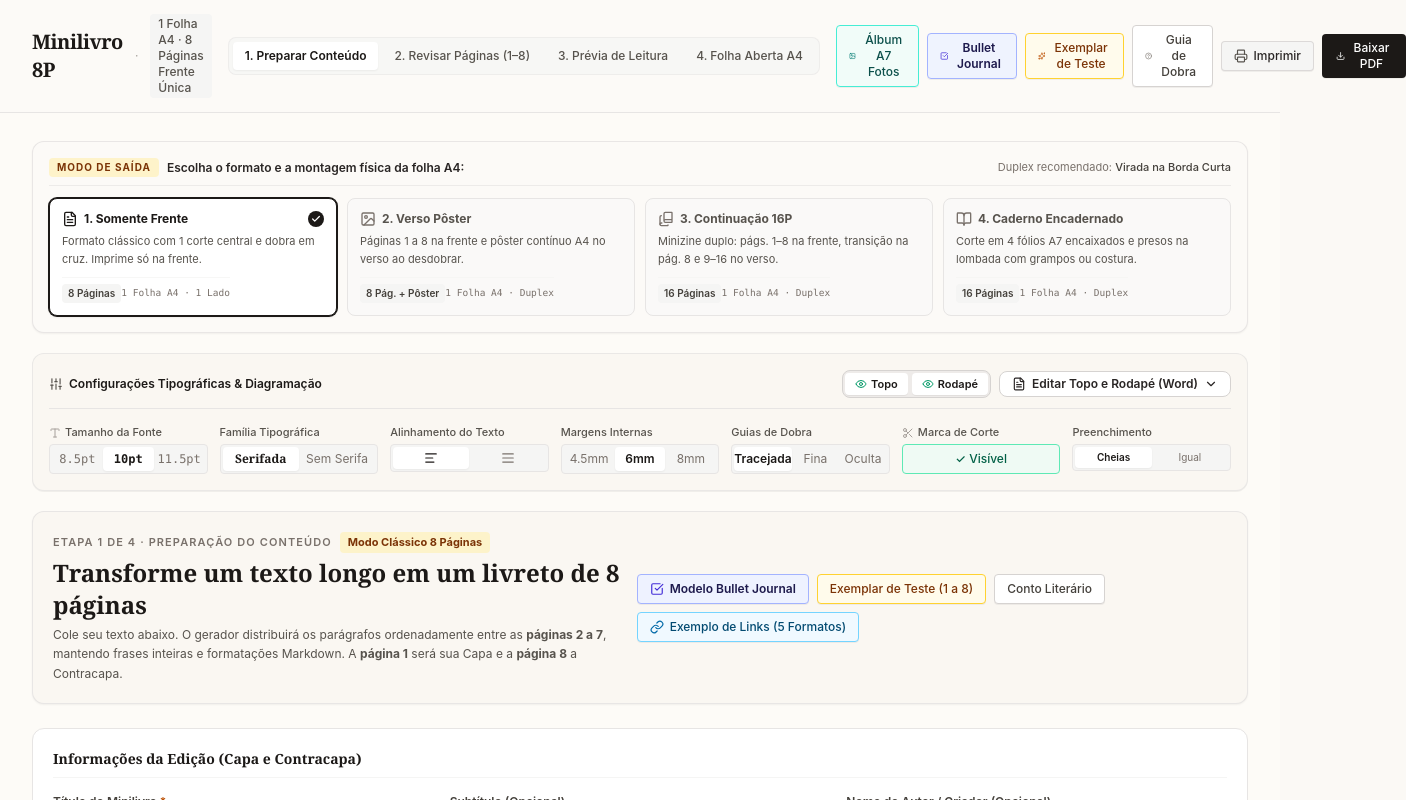
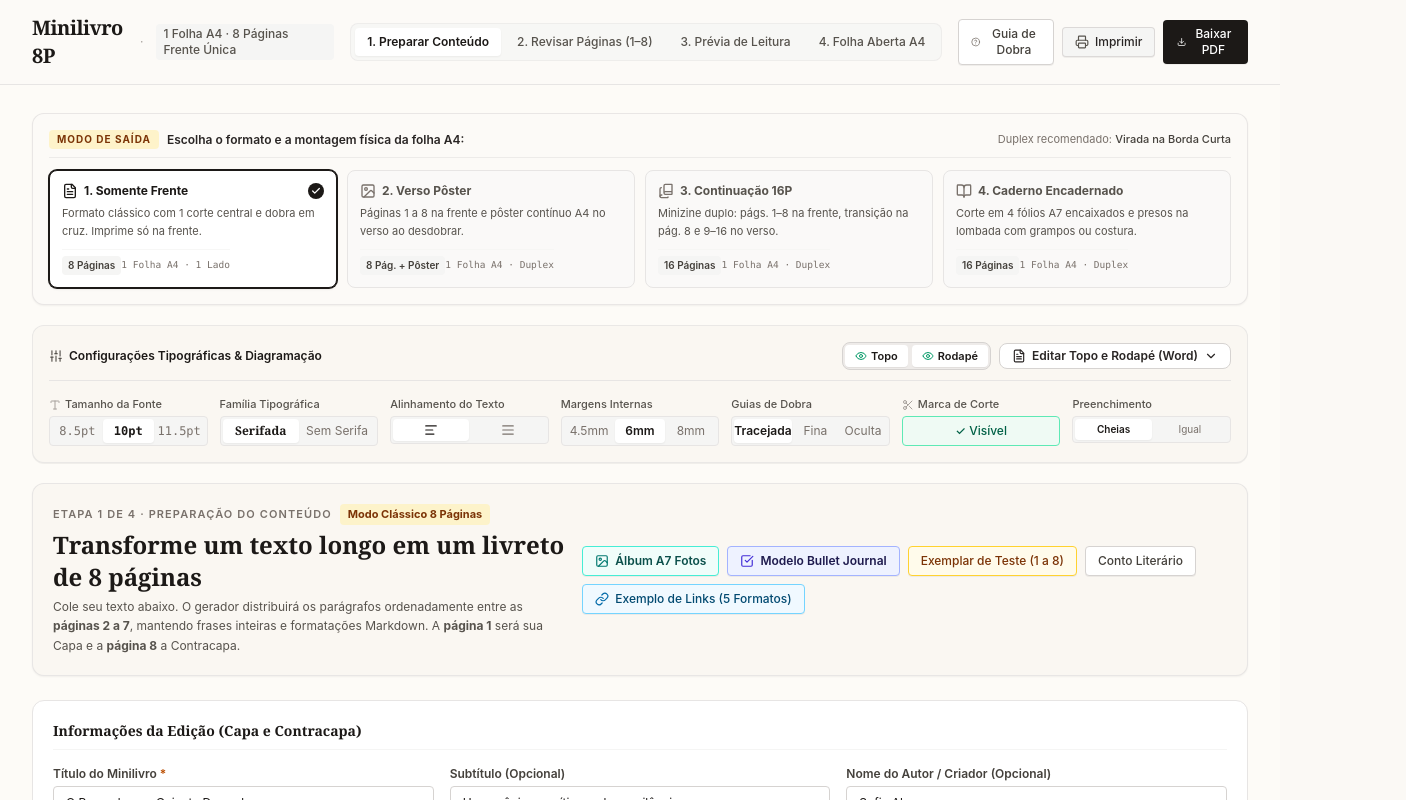
Before and after one commit to Dolfino/gerador-de-livreto-em-folha-a4, a React (Vite) app: page / in a window 1280 px wide. Shown: the top 800 px of the page, 1406 px wide, since content can reach past the window. Built offline with nearby package versions, Linux system fonts and the light colour scheme.

Commit message:
Keep example templates in preparation step

```diff
--- a/src/App.tsx
+++ b/src/App.tsx
@@ -629,9 +629,6 @@ export default function App() {
       <Header
         onDownloadPDF={handleDownloadPDF}
         onPrint={handleOpenPrintModal}
-        onLoadTestBooklet={handleLoadTestBooklet}
-        onLoadImageTestBooklet={handleLoadImageTestBooklet}
-        onLoadBulletJournal={handleLoadBulletJournal}
         onOpenGuide={() => setIsGuideOpen(true)}
         activeTab={activeTab}
         setActiveTab={setActiveTab}
@@ -706,6 +703,7 @@ export default function App() {
             onLoadTest16PBooklet={handleLoadTest16PBooklet}
             onLoadMarkdownLinksSample={handleLoadMarkdownLinksSample}
             onLoadBulletJournal={handleLoadBulletJournal}
+            onLoadImageTestBooklet={handleLoadImageTestBooklet}
             onGoToPages={() => {
               handleDistribute();
               setActiveTab('pages');
--- a/src/components/Header.tsx
+++ b/src/components/Header.tsx
@@ -1,13 +1,10 @@
 import React from 'react';
-import { Printer, Download, Sparkles, HelpCircle, BookOpen, Image as ImageIcon, CheckSquare } from 'lucide-react';
+import { Printer, Download, HelpCircle } from 'lucide-react';
 import { OutputMode } from '../types';
 
 interface HeaderProps {
   onDownloadPDF: () => void;
   onPrint: () => void;
-  onLoadTestBooklet: () => void;
-  onLoadImageTestBooklet?: () => void;
-  onLoadBulletJournal?: () => void;
   onOpenGuide: () => void;
   activeTab: 'edit' | 'pages' | 'sheet' | 'reader';
   setActiveTab: (tab: 'edit' | 'pages' | 'sheet' | 'reader') => void;
@@ -18,9 +15,6 @@ interface HeaderProps {
 export const Header: React.FC<HeaderProps> = ({
   onDownloadPDF,
   onPrint,
-  onLoadTestBooklet,
-  onLoadImageTestBooklet,
-  onLoadBulletJournal,
   onOpenGuide,
   activeTab,
   setActiveTab,
@@ -108,40 +102,6 @@ export const Header: React.FC<HeaderProps> = ({
 
         {/* Zone 3: Actions */}
         <div className="flex items-center gap-2">
-          {onLoadImageTestBooklet && (
-            <button
-              type="button"
-              onClick={onLoadImageTestBooklet}
-              className="hidden xl:flex items-center gap-1.5 px-3 py-1.5 text-xs text-teal-900 bg-teal-50/90 hover:bg-teal-100 border border-teal-300 rounded font-medium transition-colors shadow-2xs cursor-pointer"
-              title="Carregar álbum de teste com os 4 formatos físicos de imagem no A7 (Sangria total, meia folha, 2 e 4 poses)"
-            >
-              <ImageIcon className="w-3.5 h-3.5 text-teal-700" />
-              <span>Álbum A7 Fotos</span>
-            </button>
-          )}
-
-          {onLoadBulletJournal && (
-            <button
-              type="button"
-              onClick={onLoadBulletJournal}
-              className="flex items-center gap-1.5 px-3 py-1.5 text-xs text-indigo-950 bg-indigo-50/90 hover:bg-indigo-100 border border-indigo-300 rounded font-medium transition-colors shadow-2xs cursor-pointer"
-              title="Carregar modelo de Bullet Journal para a folha A4 (Índice, Legenda em 2 colunas, Metas, Logs Diários, Hábitos e Finanças)"
-            >
-              <CheckSquare className="w-3.5 h-3.5 text-indigo-700" />
-              <span className="hidden sm:inline font-semibold">Bullet Journal</span>
-            </button>
-          )}
-
-          <button
-            type="button"
-            onClick={onLoadTestBooklet}
-            className="hidden lg:flex items-center gap-1.5 px-3 py-1.5 text-xs text-amber-900 bg-amber-50/90 hover:bg-amber-100 border border-amber-300 rounded font-medium transition-colors shadow-2xs cursor-pointer"
-            title="Carregar exemplar com instruções de montagem impressas em cada painel"
-          >
-            <Sparkles className="w-3.5 h-3.5 text-amber-700" />
-            <span>Exemplar de Teste</span>
-          </button>
-
           <button
             type="button"
             onClick={onOpenGuide}
--- a/src/components/TextPreparationView.tsx
+++ b/src/components/TextPreparationView.tsx
@@ -58,6 +58,7 @@ interface TextPreparationViewProps {
   onLoadTest16PBooklet: () => void;
   onLoadMarkdownLinksSample?: () => void;
   onLoadBulletJournal?: () => void;
+  onLoadImageTestBooklet?: () => void;
   onGoToPages: () => void;
 }
 
@@ -84,6 +85,7 @@ export const TextPreparationView: React.FC<TextPreparationViewProps> = ({
   onLoadTest16PBooklet,
   onLoadMarkdownLinksSample,
   onLoadBulletJournal,
+  onLoadImageTestBooklet,
   onGoToPages,
 }) => {
   const [isSummarizing, setIsSummarizing] = useState(false);
@@ -252,6 +254,17 @@ export const TextPreparationView: React.FC<TextPreparationViewProps> = ({
               </>
             ) : (
               <>
+                {onLoadImageTestBooklet && (
+                  <button
+                    type="button"
+                    onClick={onLoadImageTestBooklet}
+                    className="px-3 py-1.5 text-xs text-teal-900 bg-teal-50 hover:bg-teal-100 border border-teal-300 rounded font-semibold transition-colors whitespace-nowrap shadow-2xs cursor-pointer flex items-center gap-1.5"
+                    title="Carregar álbum de teste com os 4 formatos físicos de imagem no A7"
+                  >
+                    <ImageIcon className="w-3.5 h-3.5 text-teal-700" />
+                    <span>Álbum A7 Fotos</span>
+                  </button>
+                )}
                 {onLoadBulletJournal && (
                   <button
                     type="button"
```
